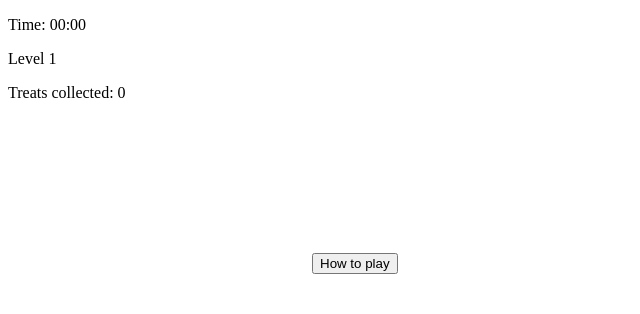
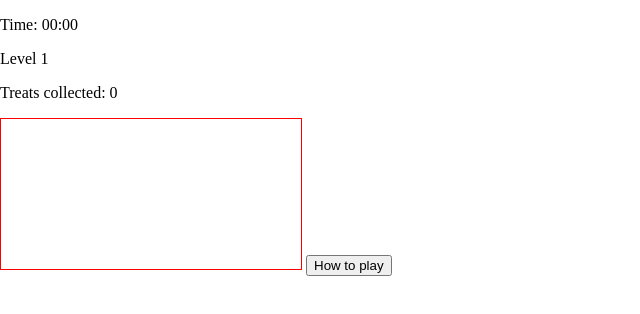
Before and after one commit to saulthebear/bodhi-dreamworld, a plain HTML site: page index.html in a window 1280 px wide. Shown: the whole page, without its empty margins (0-640 px from the left). Drawn offline with Linux system fonts and the light colour scheme.

Commit message:
Add CSS stylesheet

```diff
--- /dev/null
+++ b/css/styles.css
@@ -0,0 +1,7 @@
+body {
+  margin: 0;
+}
+
+canvas {
+  border: 1px solid red;
+}
--- a/index.html
+++ b/index.html
@@ -6,6 +6,7 @@
     <title>Bodhi Platformer</title>
 
     <script src="js/main.js" defer></script>
+    <link rel="stylesheet" href="css/styles.css" />
   </head>
   <body>
     <p id="time-display">Time: <span>00:00</span></p>
```
